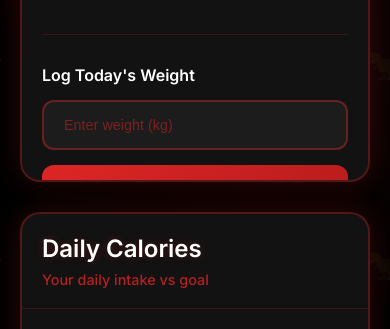
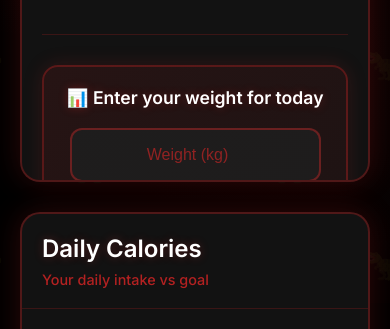
Before and after one commit to Cedricamartin02/CedHealth, a Flask app: template templates/dashboard.html in a window 390 px wide. Shown: the part 541-870 px from the top of the page. Run offline with Flask 3, Linux system fonts and the light colour scheme; the template is opened without the code that fills it, so the values that code supplies are empty.

Commit message:
Assistant checkpoint: Enhanced weight input styling and prominence
Assistant generated file changes:
- templates/dashboard.html: Make weight input more prominent with better styling and clearer labeling, Add enhanced styling for the weight input card, Add responsive design for the weight input card

---

User prompt:

 1. initial_goals.html Page (Post-login Setup)
After a user logs in for the first time or hasn’t set goals, redirect them to /initial_goals. This page should include:

Personal Info:
Base Weight

Height (ft/in or cm)

Target Weight (optional)

Target Date (optional)

Fitness Goals:
Goal Type: Lose Weight / Gain Weight / Maintain

Current Workout Frequency (dropdown: 0–7 days/week)

Desired Workout Frequency (dropdown: 0–7 days/week)

Diet Preferences (checkboxes: high-protein, vegetarian, low-carb, gluten-free, no preference)

Workout Type Preference (check all that apply: powerlifting, bodybuilding, weight loss, endurance, just getting started)

Motivation / Why (optional short textbox)

Preferred Progress Tracking (check all that apply: weight, measurements, PRs, energy/mood)

Store this info in the database (initial_goals or extend goals). Once submitted, redirect to the dashboard.

📊 2. Dashboard Enhancements (dashboard.html)
On the dashboard, create a "Weight Progress" section that includes:

A weight input field:
Label: “Enter your weight for today”
Field: input type="number"
Button: "Save Weight"

Save the date + weight to a new table in the database: daily_weights(user_id, date, weight)

Display the user’s weight over the past 7 days as a line chart using Chart.js

X-axis: Dates

Y-axis: Weights

💅 Styling Notes:
Use the existing base.html layout

White background, soft gray cards, modern fonts

Include the CedHealth logo (bodybuilder symbol) in the navbar

Responsive layout with good spacing and mobile-friendly design

Optional: Highlight the weight input with a card or subtle background color so it stands out from the graphs.
Replit-Commit-Author: Assistant
Replit-Commit-Session-Id: 5623bade-4dfb-481d-81df-3f99b101da65

```diff
--- a/templates/dashboard.html
+++ b/templates/dashboard.html
@@ -236,30 +236,62 @@
             border-top: 1px solid rgba(220, 38, 38, 0.2);
         }
 
+        .weight-input-card {
+            background: linear-gradient(135deg, rgba(220, 38, 38, 0.1) 0%, rgba(127, 29, 29, 0.1) 100%);
+            border: 2px solid rgba(220, 38, 38, 0.3);
+            border-radius: 16px;
+            padding: 25px;
+            text-align: center;
+            box-shadow: 0 0 20px rgba(220, 38, 38, 0.15);
+        }
+
+        .weight-input-card h4 {
+            color: #ffffff;
+            font-size: 1.1rem;
+            font-weight: 600;
+            margin-bottom: 20px;
+            text-shadow: 0 0 10px rgba(220, 38, 38, 0.3);
+        }
+
         .weight-form .input-group {
             display: flex;
             gap: 15px;
+            justify-content: center;
+            align-items: center;
         }
 
-        .weight-form input {
+        .weight-input {
             flex: 1;
-            padding: 15px 20px;
-            border: 2px solid rgba(220, 38, 38, 0.3);
+            max-width: 200px;
+            padding: 16px 20px;
+            border: 2px solid rgba(220, 38, 38, 0.4);
             border-radius: 12px;
-            font-size: 0.9rem;
-            background: rgba(31, 31, 31, 0.8);
+            font-size: 1rem;
+            font-weight: 500;
+            background: rgba(31, 31, 31, 0.9);
             color: #ffffff;
             transition: all 0.3s ease;
+            text-align: center;
         }
 
-        .weight-form input:focus {
+        .weight-input:focus {
             outline: none;
             border-color: #dc2626;
-            box-shadow: 0 0 15px rgba(220, 38, 38, 0.3);
+            box-shadow: 0 0 20px rgba(220, 38, 38, 0.4);
+            background: rgba(31, 31, 31, 1);
         }
 
-        .weight-form input::placeholder {
-            color: rgba(220, 38, 38, 0.5);
+        .weight-input::placeholder {
+            color: rgba(220, 38, 38, 0.6);
+        }
+
+        .weight-save-btn {
+            min-width: 140px;
+            padding: 16px 24px;
+            font-size: 1rem;
+            font-weight: 600;
+            text-transform: uppercase;
+            letter-spacing: 0.5px;
         }
 
         /* Macros Card */
@@ -393,6 +425,23 @@
             .progress-text .progress-value {
                 font-size: 1.2rem;
             }
+
+            .weight-input-card {
+                padding: 20px;
+            }
+
+            .weight-form .input-group {
+                flex-direction: column;
+                gap: 15px;
+            }
+
+            .weight-input {
+                max-width: 100%;
+            }
+
+            .weight-save-btn {
+                width: 100%;
+            }
         }
     </style>
 </head>
@@ -433,14 +482,16 @@
                     <div class="card-body">
                         <canvas id="weightChart"></canvas>
                         <div class="weight-input-section">
-                            <h4 style="color: #ffffff; margin-bottom: 15px; font-size: 1rem; font-weight: 600;">Log Today's Weight</h4>
-                            <form method="POST" action="/log_weight" class="weight-form">
-                                <div class="input-group">
-                                    <input type="number" name="weight" placeholder="Enter weight (kg)" step="0.1" required
-                                           style="background: rgba(31, 31, 31, 0.9); border: 2px solid rgba(220, 38, 38, 0.4); color: #ffffff; font-size: 0.9rem;">
-                                    <button type="submit" class="btn btn-primary" style="min-width: 120px;">Log Weight</button>
-                                </div>
-                            </form>
+                            <div class="weight-input-card">
+                                <h4>📊 Enter your weight for today</h4>
+                                <form method="POST" action="/log_weight" class="weight-form">
+                                    <div class="input-group">
+                                        <input type="number" name="weight" placeholder="Weight (kg)" step="0.1" required
+                                               class="weight-input">
+                                        <button type="submit" class="btn btn-primary weight-save-btn">Save Weight</button>
+                                    </div>
+                                </form>
+                            </div>
                         </div>
                     </div>
                 </div>
```
